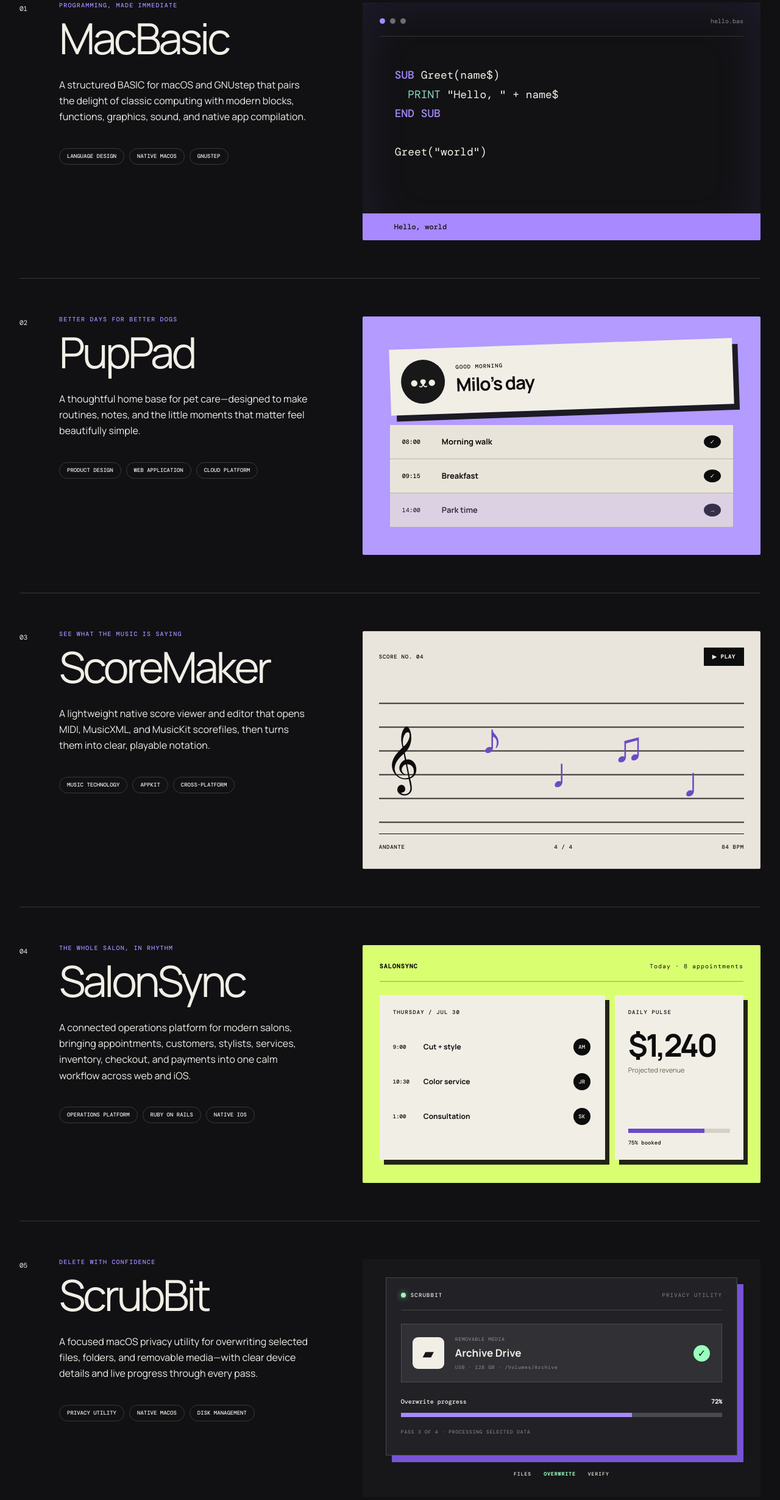
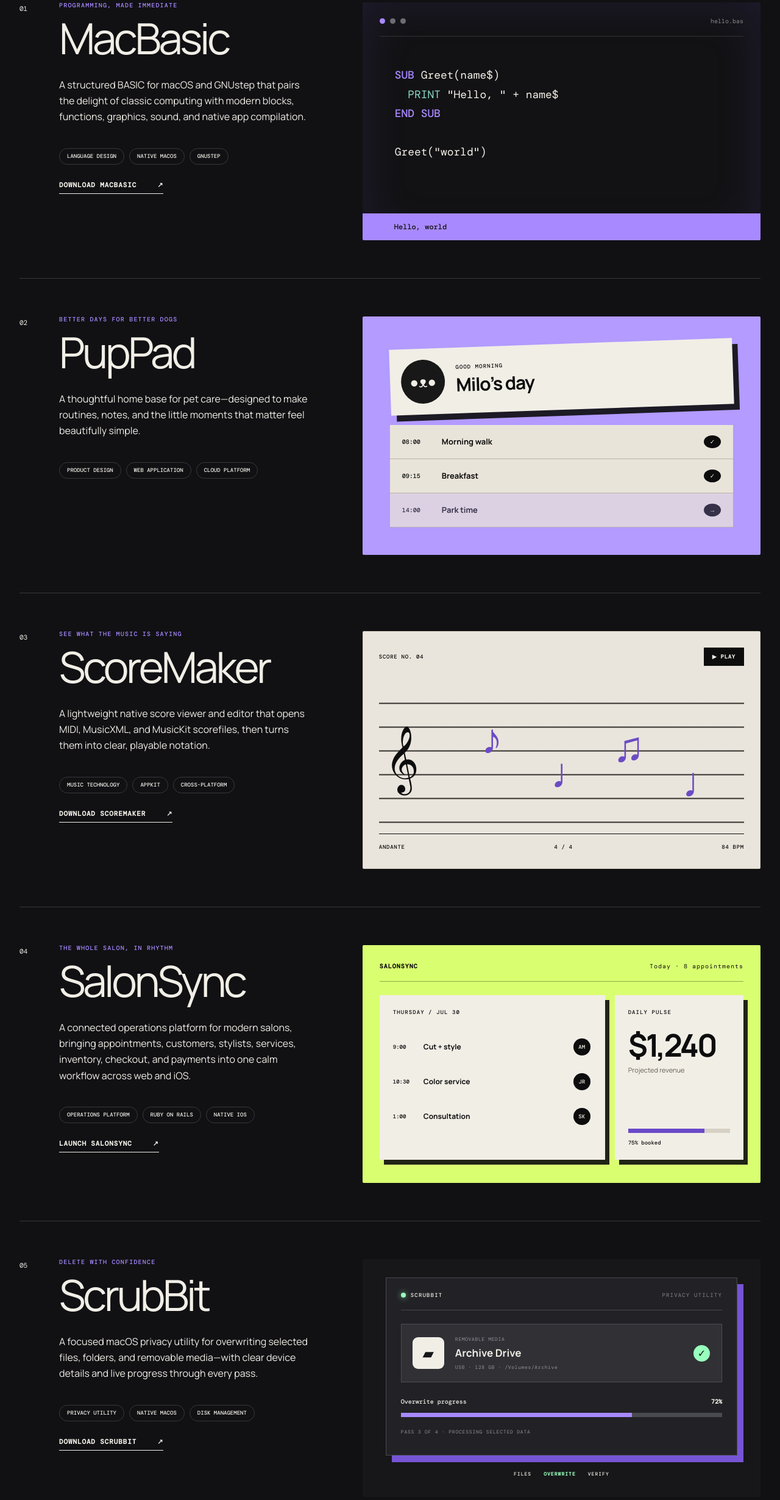
Before and after one commit to gcasa/BlackLotusSite, a Next.js app: page / in a window 1280 px wide. Shown: the part 1300-3760 px from the top of the page at 61% size. Built offline with nearby package versions, Linux system fonts and the light colour scheme; a web font is replaced by a local one.

Commit message:
Add product download and launch links

```diff
--- a/app/globals.css
+++ b/app/globals.css
@@ -57,6 +57,9 @@ h1 em, h2 em { font-family: var(--font-serif); font-weight: 400; text-transform:
 .description { max-width: 520px; font-size: 16px; line-height: 1.65; margin: 28px 0 38px; }
 .tags { display: flex; flex-wrap: wrap; gap: 8px; }
 .tags span { border: 1px solid var(--line); border-radius: 100px; padding: 8px 12px; font: 500 9px/1 var(--font-mono); text-transform: uppercase; }
+.product-link { margin-top: 28px; padding-bottom: 8px; width: fit-content; border-bottom: 1px solid; display: flex; align-items: center; gap: 34px; font: 600 11px/1 var(--font-mono); text-transform: uppercase; letter-spacing: .08em; transition: color .2s, gap .2s; }
+.product-link:hover { color: var(--lilac); gap: 42px; }
+.product-link:focus-visible { outline: 2px solid var(--lilac); outline-offset: 5px; }
 .product-visual { min-height: 390px; position: relative; overflow: hidden; border-radius: 2px; }
 
 .terminal-visual { background: #121214; color: #f5f0e8; padding: 24px 28px; box-shadow: inset 0 0 80px rgba(139, 103, 255, .12); }
--- a/app/page.tsx
+++ b/app/page.tsx
@@ -7,6 +7,8 @@ const products = [
       "A structured BASIC for macOS and GNUstep that pairs the delight of classic computing with modern blocks, functions, graphics, sound, and native app compilation.",
     tags: ["Language design", "Native macOS", "GNUstep"],
     visual: "terminal",
+    href: "/downloads/MacBasic.zip",
+    linkLabel: "Download MacBasic",
   },
   {
     number: "02",
@@ -25,6 +27,8 @@ const products = [
       "A lightweight native score viewer and editor that opens MIDI, MusicXML, and MusicKit scorefiles, then turns them into clear, playable notation.",
     tags: ["Music technology", "AppKit", "Cross-platform"],
     visual: "score",
+    href: "/downloads/ScoreMaker.zip",
+    linkLabel: "Download ScoreMaker",
   },
   {
     number: "04",
@@ -34,6 +38,8 @@ const products = [
       "A connected operations platform for modern salons, bringing appointments, customers, stylists, services, inventory, checkout, and payments into one calm workflow across web and iOS.",
     tags: ["Operations platform", "Ruby on Rails", "Native iOS"],
     visual: "salon",
+    href: "https://salonsync.duckdns.org",
+    linkLabel: "Launch SalonSync",
   },
   {
     number: "05",
@@ -43,6 +49,8 @@ const products = [
       "A focused macOS privacy utility for overwriting selected files, folders, and removable media—with clear device details and live progress through every pass.",
     tags: ["Privacy utility", "Native macOS", "Disk management"],
     visual: "scrubbit",
+    href: "/downloads/ScrubBit.zip",
+    linkLabel: "Download ScrubBit",
   },
 ];
 
@@ -181,6 +189,11 @@ export default function Home() {
                 <h3>{product.name}</h3>
                 <p className="description">{product.description}</p>
                 <div className="tags">{product.tags.map((tag) => <span key={tag}>{tag}</span>)}</div>
+                {product.href && (
+                  <a className="product-link" href={product.href}>
+                    {product.linkLabel} <Arrow />
+                  </a>
+                )}
               </div>
               <ProductVisual type={product.visual} />
             </article>
```
